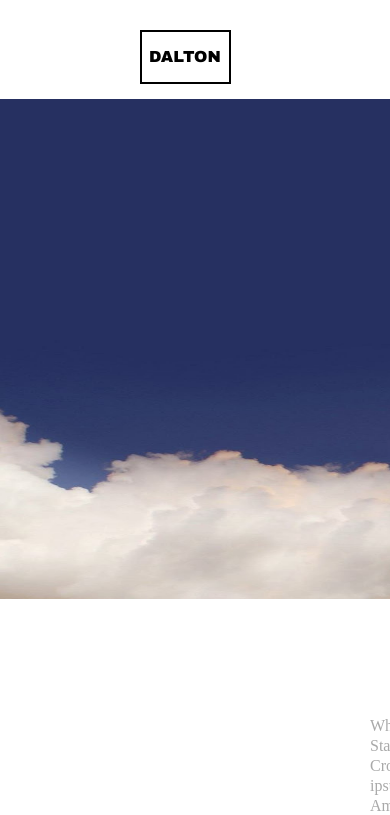
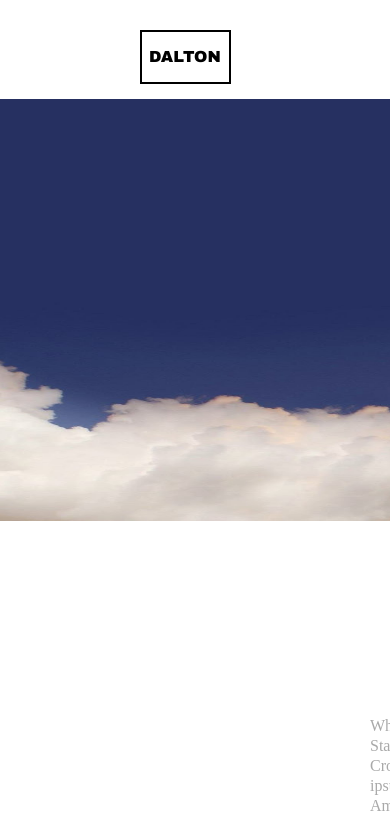
Before and after one commit to Legenda1224/repo-site_ga, a PHP site: page / in a window 390 px wide; the page is wider, and only the part inside the window is pictured. Shown: the top 815 px of that part. Run offline with PHP 8.4, Linux system fonts and the light colour scheme.

Commit message:
Update style.css

```diff
--- a/css/style.css
+++ b/css/style.css
@@ -1042,24 +1042,28 @@ footer{
 @media screen and (max-width:992px){
 	div.selector{
 		display:flex;
+		height:50%;
 	}
 }
 
 @media screen and (max-width:600px){
 	div.selector{
 		display:flex;
+		height:50%;
 	}
 }
 
 @media screen and (max-width:900px){
 	ul.menu{
 		display:flex;
+		height:50%;
 	}
 }
 
 @media screen and (max-width:600px){
 	ul.menu{
 		display:flex;
+		height:50%;
 	}
 }
 
@@ -1067,11 +1071,13 @@ footer{
 @media screen and (max-width:900px){
 	#t{
 		display:flex;
+		height:50%;
 	}
 }
 
 @media screen and (max-width:600px){
 	#t{
 		display:flex;
+		height:50%;
 	}
 }
```
